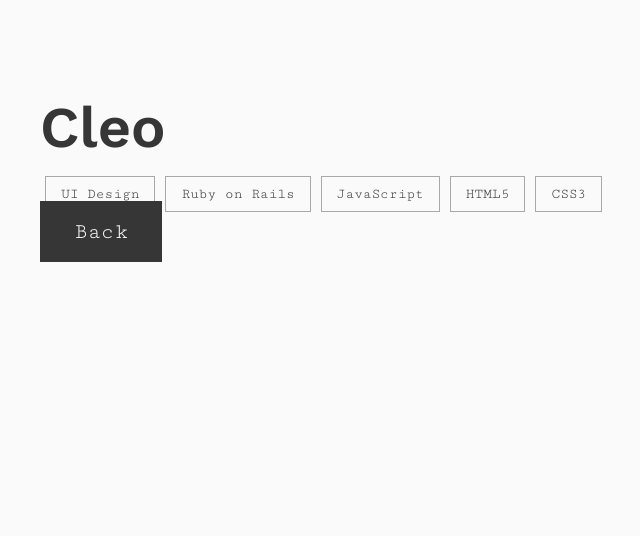
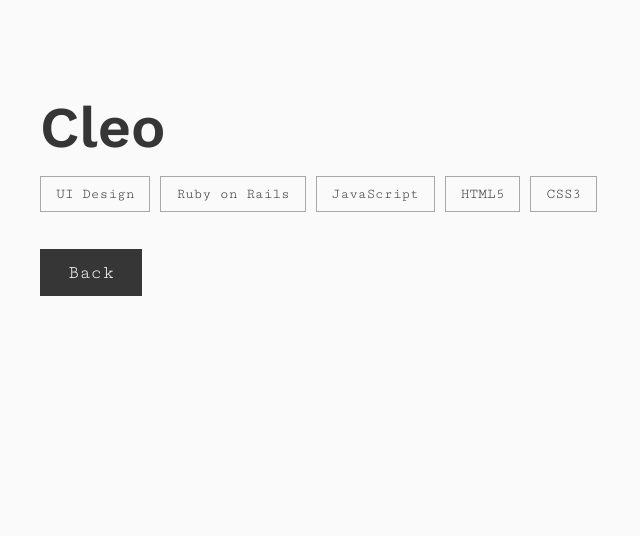
Before and after one commit to margaux-m/portfolio, a PHP site: page /pages/projects/cleo.html in a window 1280 px wide. Shown: the part 137-673 px from the top of the page, without its empty margins (88-728 px from the left). Run offline with PHP 8.4, Linux system fonts and the light colour scheme; some libraries are stand-ins or nearby versions.

Commit message:
Project page: styled button

```diff
--- a/assets/css/components/btn.css
+++ b/assets/css/components/btn.css
@@ -35,3 +35,10 @@ a.btn {
   border: 2px solid #363636;
   color: #FAFAFA;
 }
+
+a.btn-small {
+  display: inline-block;
+  font-size: 1.2rem;
+  padding: 0.7rem 1.6rem;
+  margin: 2rem 0rem 0rem 0rem;
+}
--- a/assets/css/components/cards.css
+++ b/assets/css/components/cards.css
@@ -74,7 +74,7 @@
 .tag-outline {
   border: 1px solid #A8A8A8;
   padding: 1px 15px;
-  margin: 5px;
+  margin: 5px 10px 5px 0px;
 }
 
 /* Logo on hover */
--- a/pages/projects/cleo.html
+++ b/pages/projects/cleo.html
@@ -29,7 +29,7 @@
       <p class="tag-outline">CSS3</p>
     </div>
     <div>
-      <a class="btn btn-solid" href="../work.html">Back</a>
+      <a class="btn btn-solid btn-small" href="../work.html">Back</a>
     </div>
   </div>
   <!-- Footer -->
```
